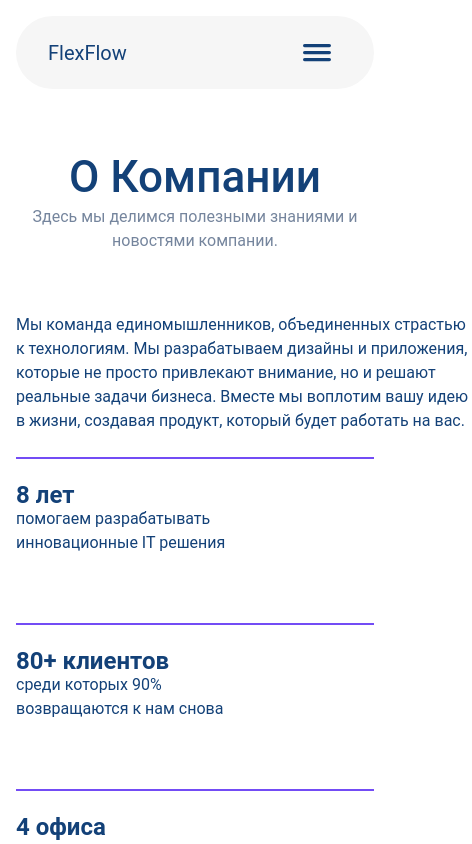
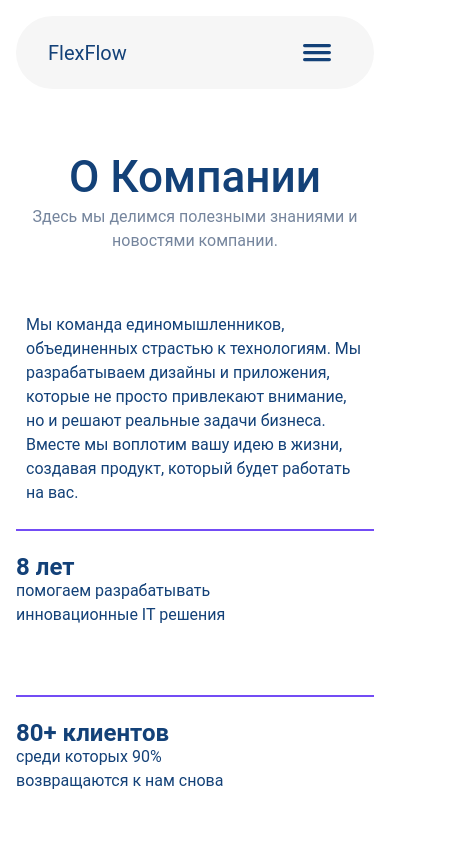
Before and after one commit to masha-masha/digital-design-company, a React (Vite) app: page /about in a window 390 px wide. Shown: the top 844 px of the page, 472 px wide, since content can reach past the window. Built offline with nearby package versions, Linux system fonts and the light colour scheme.

Commit message:
the display of paragraphs with the about-company-description class has been corrected for mobile devices.

```diff
--- a/src/components/AboutCompanyPageComponents/AboutCompanyPageMain/AboutCompanyPageMain.css
+++ b/src/components/AboutCompanyPageComponents/AboutCompanyPageMain/AboutCompanyPageMain.css
@@ -44,4 +44,10 @@
    .about-company-card {
     width: 100%;
    }
+
+   .about-company-description {
+    width: 100%;
+    padding-left: 10px;
+    padding-right: 10px;
+   }
 }
```
